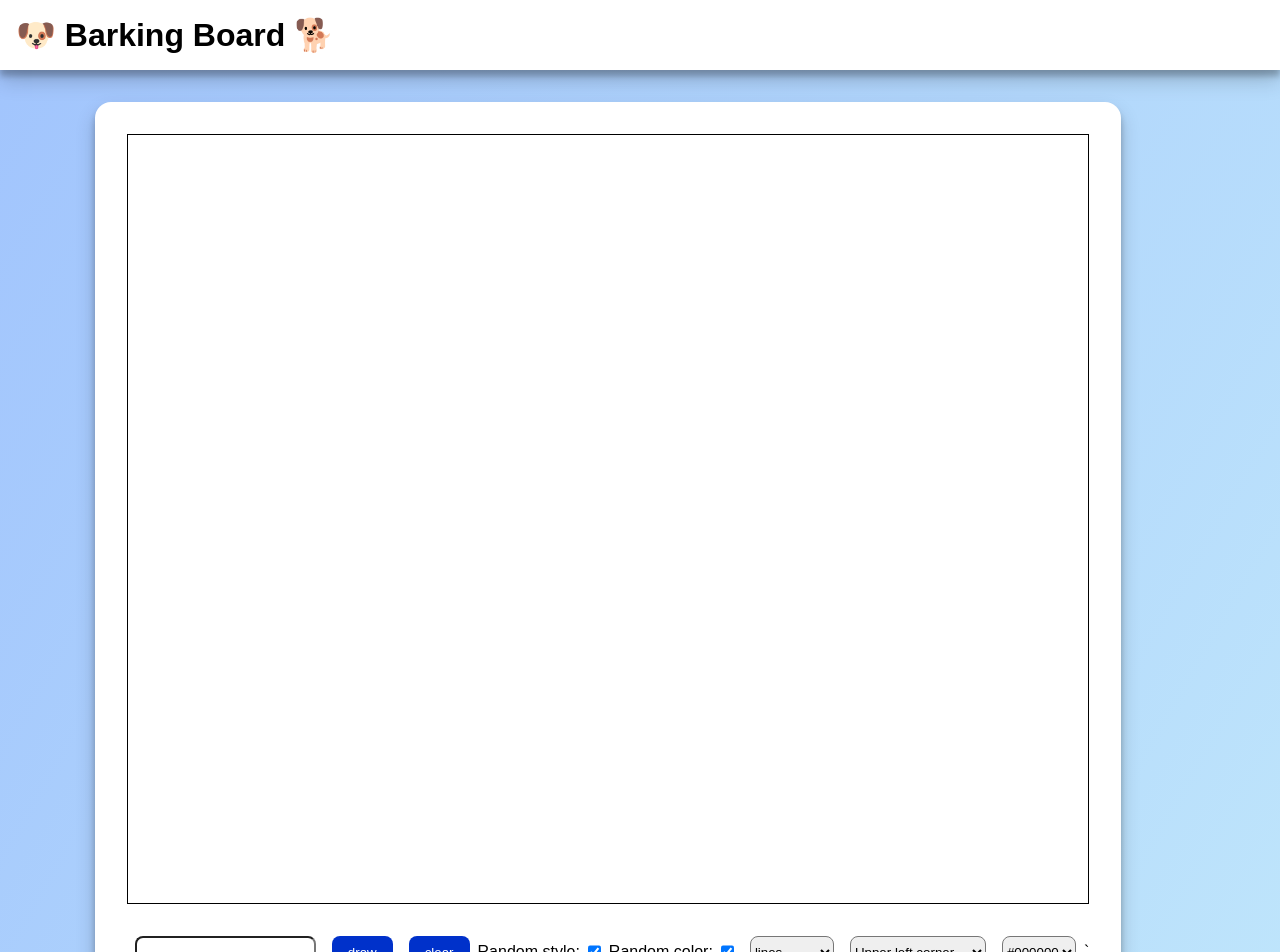
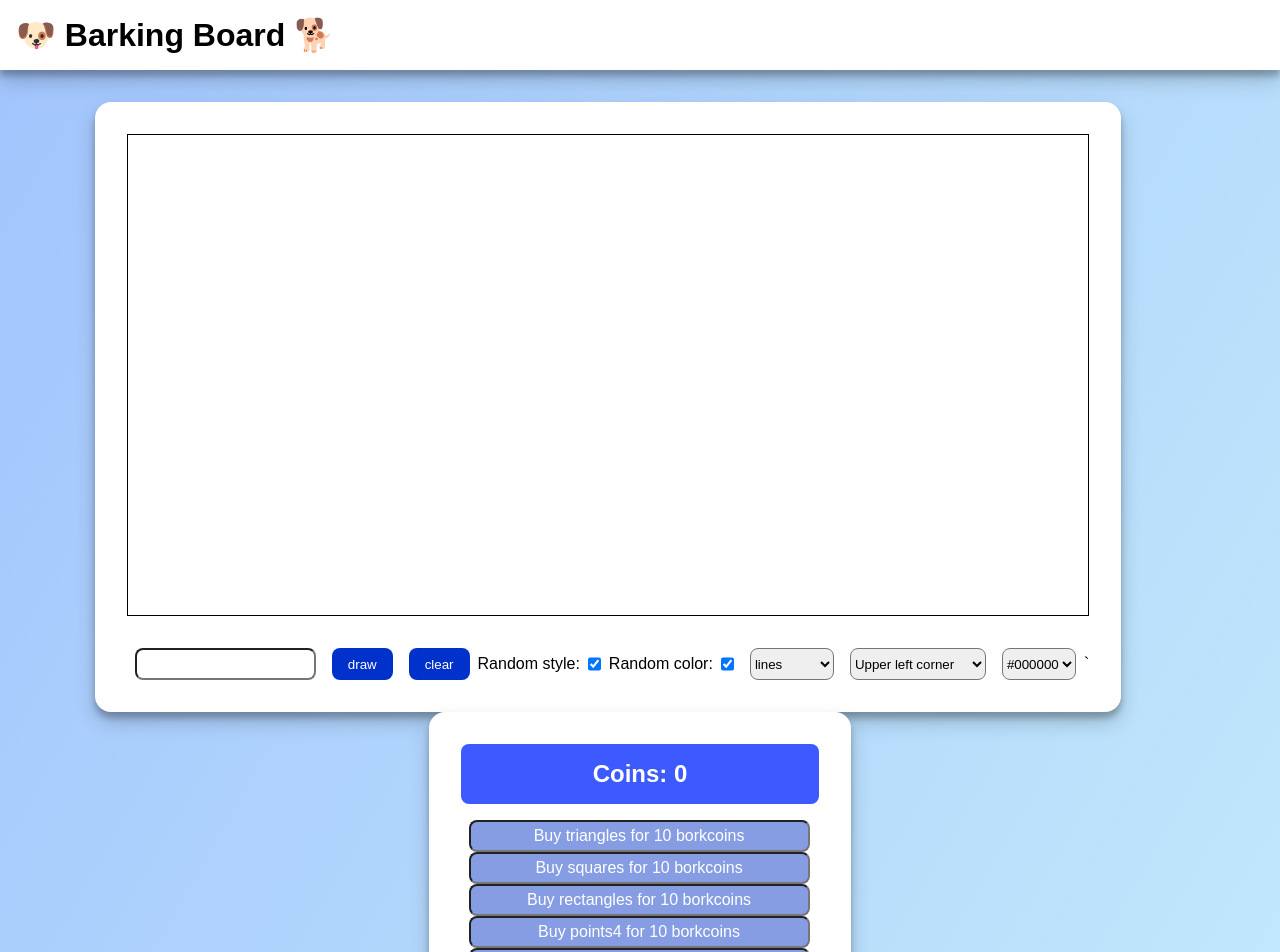
Before and after one commit to ClassicalJo/barking-board, a React (Create React App) app: page / in a window 1280 px wide. Shown: the top 952 px of the page. Built offline with nearby package versions, Linux system fonts and the light colour scheme.

Commit message:
canvas size fixed, minor bugs
clear now properly clears the board.
reworked line drawing functions

```diff
--- a/src/App.js
+++ b/src/App.js
@@ -10,12 +10,12 @@ class App extends React.Component {
             currentStyleSelector: "lines",
             currentColorSelector: "#000000",
             currentTimesSelector: 1,
-            currentCoins: 10000,
+            currentCoins: 0,
             colorroulette: true,
             styleroulette: true,
             canvas: {
                 height: 400,
-                width: 500,
+                width: 800,
             },
             styles: {
 
@@ -110,7 +110,7 @@ class App extends React.Component {
                 <h1 className="add-shadow">🐶 Barking Board 🐕</h1>
                 <div id="main-screen">
                     <div className="add-shadow board">
-                        <canvas ref="canvas" id="barking-board" height={this.state.canvas.height} width={this.state.canvas.width}></canvas>
+                        <canvas ref="canvas" id="barking-board" width={this.state.canvas.width} height={this.state.canvas.height} ></canvas>
                         <div className="controls">
                             <input ref="timesselector" type="number" defaultValue={this.currentTimesSelector} onChange={this.handleOnChangeTimesSelector}></input>
                             <input type="button" value="draw" onClick={() => this.draw(this.state.currentTimesSelector)} />
@@ -256,15 +256,14 @@ class App extends React.Component {
 
     clear() {
         let ctx = this.refs.canvas.getContext("2d")
-        ctx.clearRect(0, 0, 500, 500);
-        ctx.clearRect(0, 0, 500, 500);
+        ctx.clearRect(0, 0, this.state.canvas.width, this.state.canvas.height);
     }
 
     drawLine(color) {
         let currentLineStyle = this.state.styles.lines.currentLineStyle
         let ctx = this.refs.canvas.getContext("2d")
-        let destinyX = random(500)
-        let destinyY = random(500)
+        let destinyX = random(this.state.canvas.width)
+        let destinyY = random(this.state.canvas.height)
         ctx.strokeStyle = color
         ctx.beginPath();
         ctx.moveTo(this.state.styles.lines[currentLineStyle].x, this.state.styles.lines[currentLineStyle].y)
@@ -274,8 +273,8 @@ class App extends React.Component {
 
     drawTriangle(color) {
         let ctx = this.refs.canvas.getContext("2d")
-        let originX = random(500)
-        let originY = random(500)
+        let originX = random(this.state.canvas.width)
+        let originY = random(this.state.canvas.height)
         ctx.strokeStyle = color
         ctx.beginPath();
         ctx.moveTo(originX, originY);
@@ -301,12 +300,12 @@ class App extends React.Component {
 
     drawPoints(number, color) {
         let ctx = this.refs.canvas.getContext("2d")
-        let originX = random(500)
-        let originY = random(500)
+        let originX = random(this.state.canvas.width)
+        let originY = random(this.state.canvas.height)
         ctx.strokeStyle = color
         ctx.beginPath();
         ctx.moveTo(originX, originY);
-        for (let i = 0; i < number; i++) { ctx.lineTo(random(500), random(500)); }
+        for (let i = 0; i < number; i++) { ctx.lineTo(random(this.state.canvas.width), random(this.state.canvas.height)); }
         ctx.lineTo(originX, originY);
         ctx.stroke();
     }
--- a/src/index.css
+++ b/src/index.css
@@ -87,6 +87,16 @@ input[type='button']:hover {
 	margin-bottom: 1rem;
 }
 
+.buy-styles input {
+	min-width: 95%;
+	background: #869de4;
+	text-align: center;
+    font-size: 1rem;
+    font-weight: 300;
+    color: white;
+
+}
+
 .coins {
 	padding: 1rem;
 	border-radius: 8px;
```
